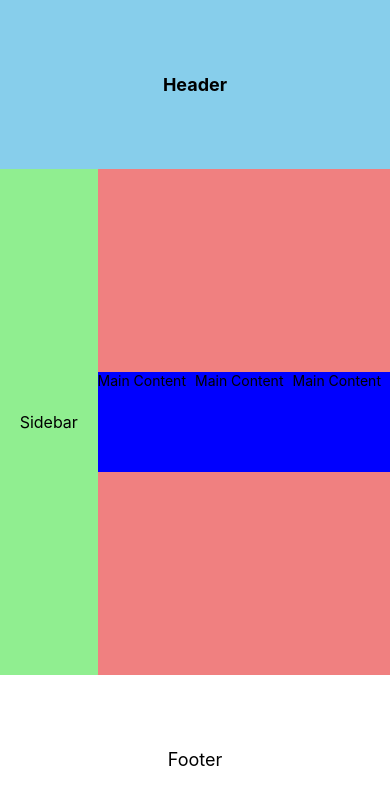
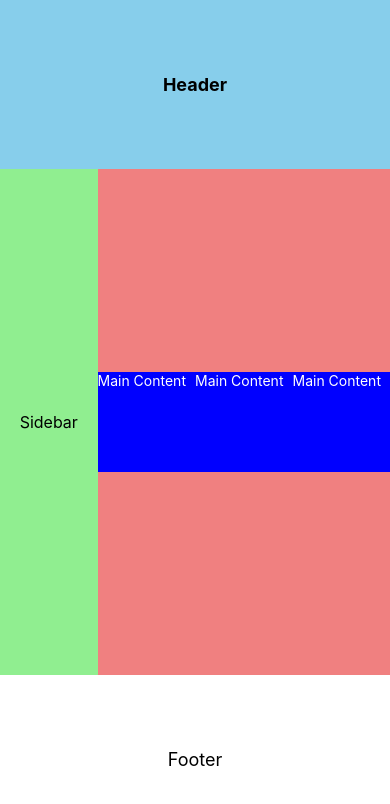
Before and after one commit to aqigif/bsi-app, a React Native app: screen / in a window 390 px wide. Shown: the top 804 px of the page. Built offline with nearby package versions, Linux system fonts and the light colour scheme.

Commit message:
Update text

```diff
--- a/src/components/Flexbox.js
+++ b/src/components/Flexbox.js
@@ -61,7 +61,8 @@ const styles = StyleSheet.create({
     mainContentText: {
         height: 100,
         width: 100,
-        backgroundColor: 'blue'
+        backgroundColor: 'blue',
+        color: 'white'
     },
     footer: {
         flex: 1,
```
